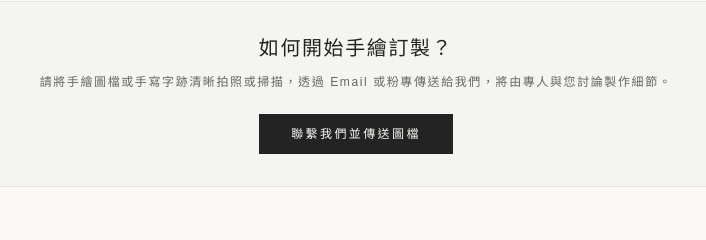
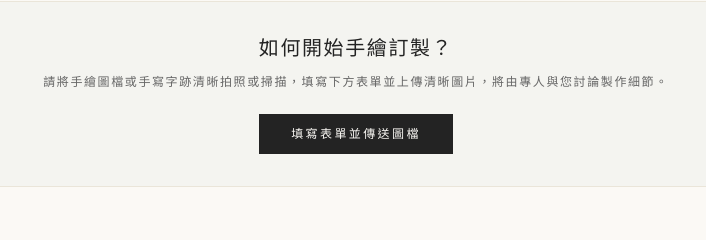
Before and after one commit to viviankao1223/Jinma-Atelier, a plain HTML site: page handdrawn.html in a window 1280 px wide. Shown: the part 2341-2581 px from the top of the page, 284-990 px from the left. Drawn offline with nearby package versions, Linux system fonts and the light colour scheme; a small style sheet from the web is missing.

Commit message:
Update handdrawn.html

```diff
--- a/handdrawn.html
+++ b/handdrawn.html
@@ -87,8 +87,8 @@
 
         <div class="text-center bg-[#D5E1DC]/20 p-8 border border-[#EAE5D9]">
             <h3 class="font-playfair text-xl mb-3 text-[#232323]">如何開始手繪訂製？</h3>
-            <p class="text-xs text-[#666] font-light mx-auto mb-6">請將手繪圖檔或手寫字跡清晰拍照或掃描，透過 Email 或粉專傳送給我們，將由專人與您討論製作細節。</p>
-            <a href="index.html#contact" class="inline-block px-8 py-3 bg-[#232323] text-[#FBF9F5] text-xs tracking-[0.2em] uppercase hover:bg-[#D4AF37] transition-all">聯繫我們並傳送圖檔</a>
+            <p class="text-xs text-[#666] font-light mx-auto mb-6">請將手繪圖檔或手寫字跡清晰拍照或掃描，填寫下方表單並上傳清晰圖片，將由專人與您討論製作細節。</p>
+            <a href="https://docs.google.com/forms/d/e/1FAIpQLSdF2o3puDY9Njp_FPp_q7O88Lv8HvWbTQ9cVJwsv10lsegzrA/viewform?usp=header" target="_blank" class="inline-block px-8 py-3 bg-[#232323] text-[#FBF9F5] text-xs tracking-[0.2em] uppercase hover:bg-[#D4AF37] transition-all">填寫表單並傳送圖檔</a>
         </div>
     </main>
 
```
